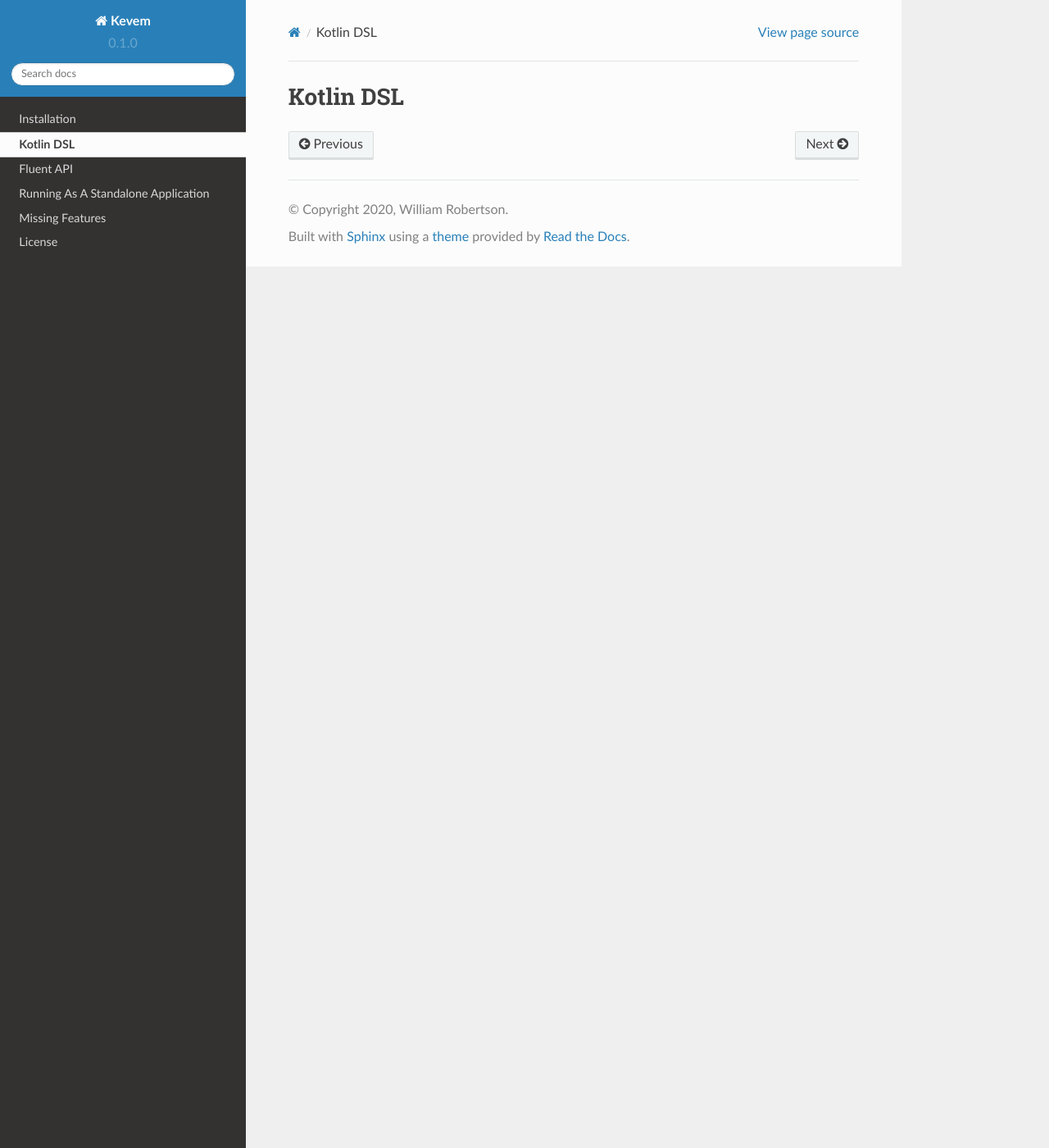
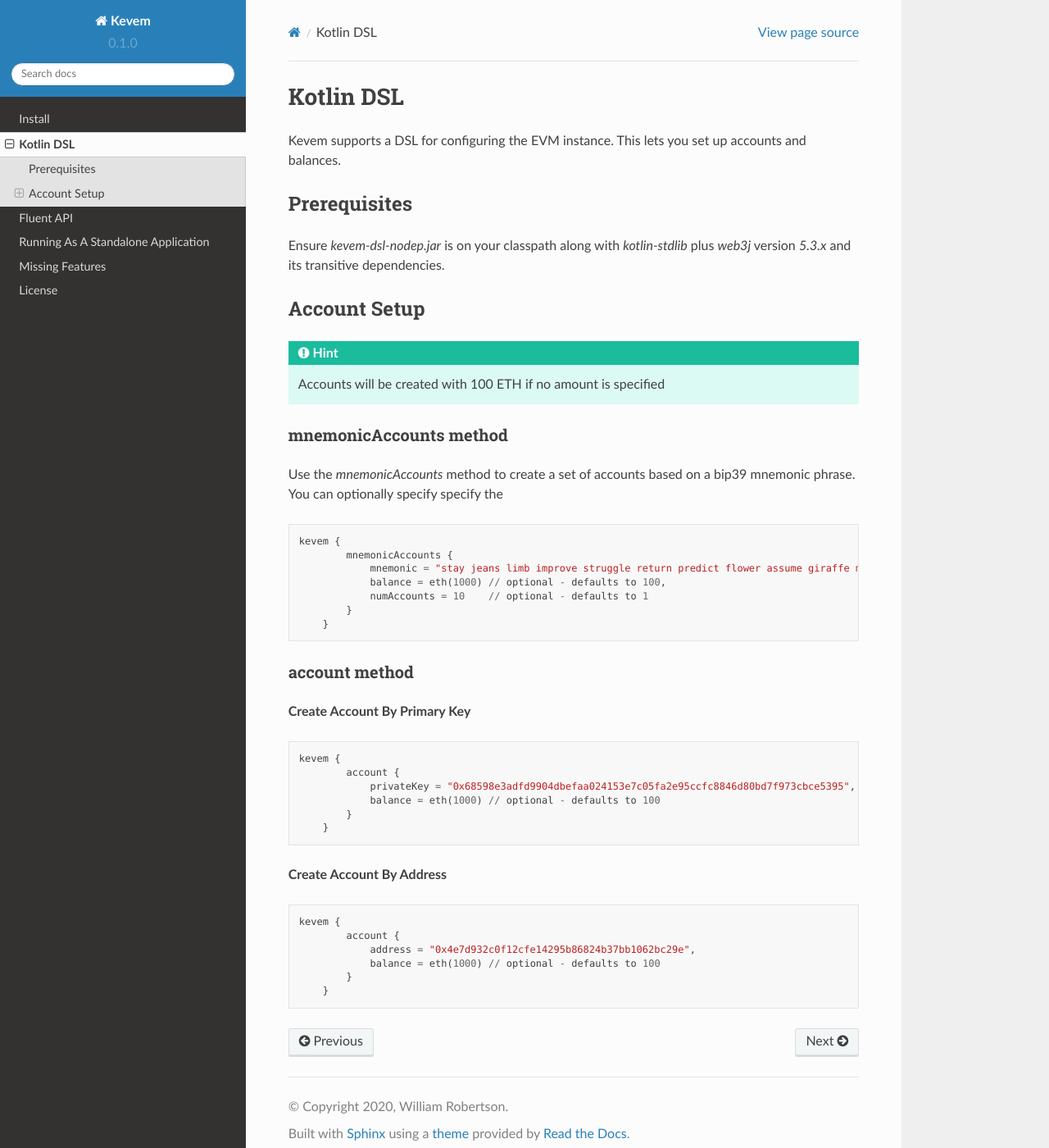
Before and after one commit to javaknows/kevem, a Sphinx documentation site: the page built from docs/source/kotlin-dsl.rst, in a window 1280 px wide and 1400 px high. Shown: the whole window at 82% size. Built offline with Sphinx 7.4.7 and the Read the Docs theme 2.0.0, drawn with Linux system fonts in a browser that asks for light colours.

Commit message:
Add more documentation

```diff
--- a/docs/source/index.rst
+++ b/docs/source/index.rst
@@ -71,7 +71,7 @@
 .. toctree::
    :maxdepth: 2
 
-   installation.rst
+   install.rst
    kotlin-dsl.rst
    java-fluent-api.rst
    running-standalone.rst
--- a/docs/source/installation.rst
+++ b/docs/source/install.rst
@@ -1,7 +1,7 @@
-Installation
-############
+Install
+#######
 
-.. _installation:
+.. _install:
 
 Installation With Gradle
 ========================
--- a/docs/source/kotlin-dsl.rst
+++ b/docs/source/kotlin-dsl.rst
@@ -2,3 +2,57 @@
 ##########
 
 .. _`kotlin-dsl`:
+
+Kevem supports a DSL for configuring the EVM instance. This lets you set up accounts and balances.
+
+Prerequisites
+=============
+
+Ensure `kevem-dsl-nodep.jar` is on your classpath along with `kotlin-stdlib` plus `web3j` version `5.3.x` and its transitive dependencies.
+
+Account Setup
+=============
+
+.. hint::
+
+    Accounts will be created with 100 ETH if no amount is specified
+
+mnemonicAccounts method
+-----------------------
+
+Use the `mnemonicAccounts` method to create a set of accounts based on a bip39 mnemonic phrase. You can optionally specify specify the
+
+::
+
+    kevem {
+            mnemonicAccounts {
+                mnemonic = "stay jeans limb improve struggle return predict flower assume giraffe mother spring",
+                balance = eth(1000) // optional - defaults to 100,
+                numAccounts = 10    // optional - defaults to 1
+            }
+        }
+
+account method
+--------------
+
+**Create Account By Primary Key**
+
+::
+
+    kevem {
+            account {
+                privateKey = "0x68598e3adfd9904dbefaa024153e7c05fa2e95ccfc8846d80bd7f973cbce5395",
+                balance = eth(1000) // optional - defaults to 100
+            }
+        }
+
+**Create Account By Address**
+
+::
+
+    kevem {
+            account {
+                address = "0x4e7d932c0f12cfe14295b86824b37bb1062bc29e",
+                balance = eth(1000) // optional - defaults to 100
+            }
+        }
```
Also changed, not shown: other parts of docs/source/index.rst (+1 -1 lines), README.md (+4 -4 lines), docs/source/missing-features.rst (+14 -0 lines), docs/source/kevem_k_color_border_path_padded.svg, docs/source/kevem_text_color_border_path.svg (deleted).
